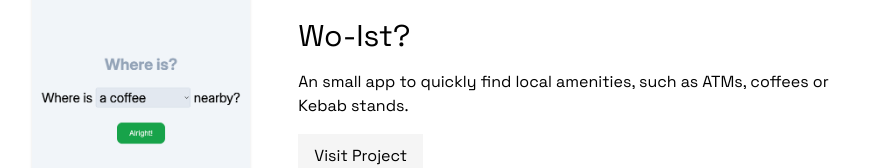
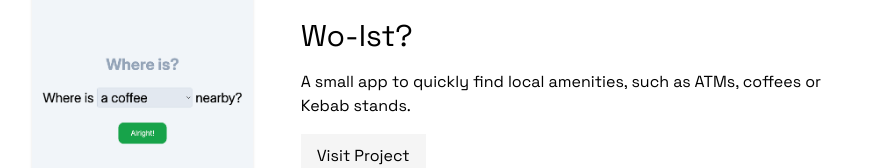
Before and after one commit to simulationguest/website, an Astro site: page /projects in a window 1280 px wide. Shown: the part 238-406 px from the top of the page, without its empty margins (200-1075 px from the left). Built offline with nearby package versions, Linux system fonts and the light colour scheme; Astro itself is replaced by a stand-in of ours.

Commit message:
fix typo

```diff
--- a/src/pages/projects.astro
+++ b/src/pages/projects.astro
@@ -8,7 +8,7 @@ import WoIst from "../images/wo-ist.png";
 <Page title="Projects" description="Random stuff I've built">
     <PortfolioCard name="Wo-Ist?" image={WoIst} lcp={true}>
         <p>
-            An small app to quickly find local amenities, such as ATMs, coffees
+            A small app to quickly find local amenities, such as ATMs, coffees
             or Kebab stands.
         </p>
         <p>
```
